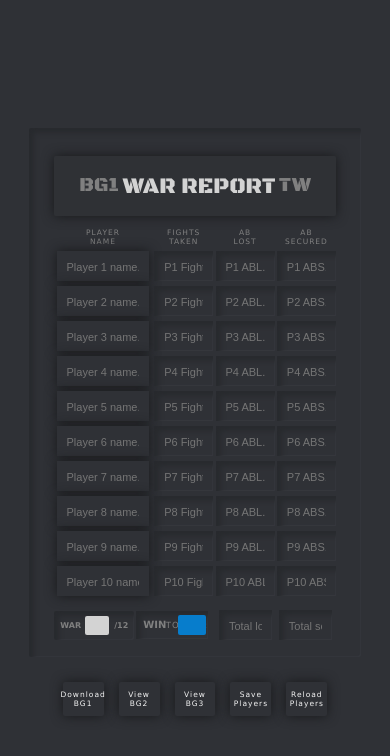
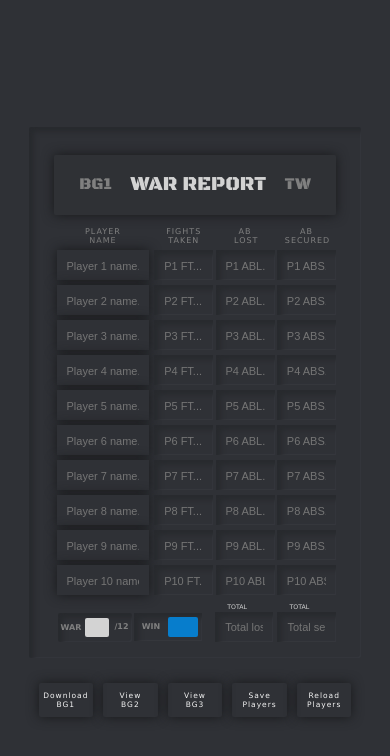
Before and after one commit to sgoudie77/aw-report, a plain HTML site: page index.html in a window 390 px wide. Drawn offline with nearby package versions, Linux system fonts and the light colour scheme.

Commit message:
totals and  responsive updates

```diff
--- a/index.html
+++ b/index.html
@@ -66,34 +66,34 @@
                         <p>Fights Taken</p>
                     </div>
                     <div class="fights-player">
-                        <input type="text" autocomplete="off" placeholder="P1 Fights...">
+                        <input type="text" autocomplete="off" placeholder="P1 FT...">
                     </div>
                     <div class="fights-player">
-                        <input type="text" autocomplete="off" placeholder="P2 Fights...">
+                        <input type="text" autocomplete="off" placeholder="P2 FT...">
                     </div>
                     <div class="fights-player">
-                        <input type="text" autocomplete="off" placeholder="P3 Fights...">
+                        <input type="text" autocomplete="off" placeholder="P3 FT...">
                     </div>
                     <div class="fights-player">
-                        <input type="text" autocomplete="off" placeholder="P4 Fights...">
+                        <input type="text" autocomplete="off" placeholder="P4 FT...">
                     </div>
                     <div class="fights-player">
-                        <input type="text" autocomplete="off" placeholder="P5 Fights...">
+                        <input type="text" autocomplete="off" placeholder="P5 FT...">
                     </div>
                     <div class="fights-player">
-                        <input type="text" autocomplete="off" placeholder="P6 Fights...">
+                        <input type="text" autocomplete="off" placeholder="P6 FT...">
                     </div>
                     <div class="fights-player">
-                        <input type="text" autocomplete="off" placeholder="P7 Fights...">
+                        <input type="text" autocomplete="off" placeholder="P7 FT...">
                     </div>
                     <div class="fights-player">
-                        <input type="text" autocomplete="off" placeholder="P8 Fights...">
+                        <input type="text" autocomplete="off" placeholder="P8 FT...">
                     </div>
                     <div class="fights-player">
-                        <input type="text" autocomplete="off" placeholder="P9 Fights...">
+                        <input type="text" autocomplete="off" placeholder="P9 FT...">
                     </div>
                     <div class="fights-player">
-                        <input type="text" autocomplete="off" placeholder="P10 Fights...">
+                        <input type="text" autocomplete="off" placeholder="P10 FT...">
                     </div>
                 </div>
                 <!-- Fights Area Ends Here -->
@@ -194,12 +194,13 @@
                         </div>
                     </div>
                 </div>
-                <div class="total-text"><p>Totals:</p></div>
-                <div class="total-ab-lost">
-                    <input type="text" autocomplete="off" id="abl11" placeholder="Total lost...">
-                </div>
-                <div class="total-ab-secured">
-                    <input type="text" autocomplete="off" id="abs11" placeholder="Total secured...">
+                <div class="total-abs">
+                    <div class="total-ab-lost">
+                        <input type="text" autocomplete="off" id="abl11" placeholder="Total lost...">
+                    </div>
+                    <div class="total-ab-secured">
+                        <input type="text" autocomplete="off" id="abs11" placeholder="Total secured...">
+                    </div>
                 </div>
             </div>
             <!-- Total Results Area ends Here -->
--- a/style.css
+++ b/style.css
@@ -248,11 +248,77 @@ section {
 }
 /* AB Secured Styles End Here */
 
+/* Total Results Styles Start Here */
+.total-results {
+    position: relative;
+    display: flex;
+    justify-content: space-between;
+    align-items: center;
+    width: 100%;
+    height: auto;
+    margin-top: 1.25rem;
+}
+.total-toggle {
+    position: relative;
+    display: flex;
+    justify-content: center;
+    align-items: center;
+    height: auto;
+    padding: .25rem 0;
+    font-size: 1.1rem;
+}
+/* .total-text, */
+.total-ab-lost,
+.total-ab-secured {
+    position: relative;
+    display: flex;
+    justify-content: center;
+    align-items: center;
+    width: 45%;
+    color: white;
+    margin-left: .5rem;
+}
+.total-abs {
+    position: relative;
+    display: flex;
+    justify-content: right;
+    align-items: center;
+    width: 45%;
+}
+.total-ab-lost:before,
+.total-ab-secured:before {
+        position: absolute;
+        content: 'TOTAL';
+        top:-9px;
+        left: 12px;
+        color: lightgray;
+}
+.total-ab-lost input,
+.total-ab-secured input {
+    padding: .75rem 1rem;
+    width: 100%;
+    background-color: var(--clr-dark-gray);
+    outline: none;
+    border: none;
+    box-shadow: var(--box-shad-morph-inset);
+    color: var(--clr-white);
+}
+.total-ab-lost input[type=text]:focus,
+.total-ab-secured input[type=text]:focus {
+    border: 1px solid red;
+}
+.total-ab-lost input::placeholder,
+.total-ab-secured input::placeholder {
+    font-size: 1.1rem;
+}
+/* Total Results Styles End Here */
+
 /* War Number Styles Start Here */
 .war-num-tog {
     position: relative;
     display: flex;
     justify-content: space-evenly;
+    /* width: 37%; */
     width: 37%;
 }
 .war-num {
@@ -399,64 +465,6 @@ section {
 } */
 /* Toggle Styles End Here */
 
-/* Total Results Styles Start Here */
-.total-results {
-    position: relative;
-    display: flex;
-    justify-content: center;
-    align-items: center;
-    width: 100%;
-    height: auto;
-    margin-top: 1rem;
-}
-.total-toggle {
-    position: relative;
-    display: flex;
-    justify-content: center;
-    align-items: center;
-    height: auto;
-}
-.total-text,
-.total-ab-lost,
-.total-ab-secured {
-    position: relative;
-    display: flex;
-    justify-content: center;
-    align-items: center;
-    width: 20%;
-    color: white;
-    margin-left: .5rem;
-}
-.total-toggle {
-    padding: .25rem 0;
-    font-size: 1.1rem;
-}
-.total-text {
-    font-size: var(--fs-p);
-    text-transform: uppercase;
-    color: gray;
-    letter-spacing: 1px;
-}
-.total-ab-lost input,
-.total-ab-secured input {
-    padding: .75rem 1rem;
-    width: 100%;
-    background-color: var(--clr-dark-gray);
-    outline: none;
-    border: none;
-    box-shadow: var(--box-shad-morph-inset);
-    color: var(--clr-white);
-}
-.total-ab-lost input[type=text]:focus,
-.total-ab-secured input[type=text]:focus {
-    border: 1px solid red;
-}
-.total-ab-lost input::placeholder,
-.total-ab-secured input::placeholder {
-    font-size: 1.1rem;
-}
-/* Total Results Styles End Here */
-
 /* Button Area Styles Start Here */
 .button-area {
     position: relative;
@@ -499,7 +507,7 @@ section {
 /* Responsive Styles Start Here */
 @media screen and (max-width: 1384px) {
     .aw-report-title {
-        padding: .5rem 1.75rem;
+        padding: 0 1.75rem;
     }
     .report-details p {
         font-size: 1rem;
@@ -529,17 +537,9 @@ section {
     .player-area {
         width: 35.5%;
     }
-    .total-text {
-        font-size: 1.25rem;
-    }
-    .war-num-tog {
-        width: 37%;
-    }
-    .total-text,
     .total-ab-lost,
     .total-ab-secured {
         margin-right: .35rem;
-        width: 20%;
     }
     .button-area a,
     #save, #saveb, #savec,
@@ -576,14 +576,19 @@ section {
     .ab-secured-area {
         width: 21%;
     }
-    .total-text,
+    .war-num-tog {
+        justify-content: center;
+        padding-right: 1rem;
+    }
+    .war-num {
+        margin-right: .35rem;
+    }
+    .total-toggle {
+        margin-left: .35rem;
+    }
     .total-ab-lost,
     .total-ab-secured {
-        margin-left: .3rem;
-        width: 22.5%;
-    }
-    .total-text {
-        font-size: 1.1rem;
+        width: 46%;
     }
     .button-area a,
     #save, #saveb, #savec,
@@ -609,8 +614,10 @@ section {
         padding: 0 2rem;
         font-size: .75rem;
     }
-    .total-text {
-        font-size: .85rem;
+    .total-ab-lost,
+    .total-ab-secured {
+        margin-left: .3rem;
+        width: 46%;
     }
     .button-area a,
     #save, #saveb, #savec,
@@ -628,16 +635,27 @@ section {
 }
 @media screen and (max-width: 599px) {
     .aw-report-title p:nth-child(1) {
-        font-size: 2rem;
+        font-size: 1.75rem;
     }
     .aw-report-title p:nth-child(2) {
+        padding-bottom: .25rem;
         font-size: 2.25rem;
     }
     .aw-report-title p:nth-child(3) {
-        font-size: 2rem;
+        font-size: 1.75rem;
+    }
+    .total-toggle {
+        padding-left: .25rem;
     }
     .war-num-tog {
-        width: 37%;
+        justify-content: center;
+        width: 55%;
+    }
+    .war-num {
+        margin-right: .1rem;
+    }
+    .total-toggle {
+        margin-left: .1rem;
     }
     .war-num-inner {
         width: 80px;
@@ -652,20 +670,97 @@ section {
     .tog-btn {
         width: 72px;
     }
-    .total-toggle {
+    .total-ab-lost,
+    .total-ab-secured {
         margin-left: .2rem;
-    }
-    .total-text {
-        width: 21.5%;
+        width: 45%;
     }
     .button-area a,
     #save, #saveb, #savec,
     #reload, #reloadb, #reloadc {
         font-size: .75rem;
+        width: 14%;
+        margin: 0 .5rem;
     }
 }
-/* @media screen and (max-width: 480px) {
+@media screen and (max-width: 499px) {
+    .player-name.top p {
+        font-size: .8rem;
+        padding: 0 2.9rem;
+        text-align: center;
+    }
+    .fights-player p,
+    .ab-lost-player p,
+    .ab-secured-player p {
+        font-size: .8rem;
+    }
+    .war-num-tog {
+        width: 54%;
+        margin-right: 0;
+    }
+
+    .total-abs {
+        width: 46%;
+    }
+    .total-ab-lost,
+    .total-ab-secured {
+        margin-right: 0;
+    }
+    .total-ab-secured {
+        margin-left: .4rem;
+    }
+    .ab-lost-player p {
+        padding: 0 1.85rem;
+    }
+    .ab-secured-player p {
+        padding: 0 .8rem;
+    }
 }
-@media screen and (max-width: 360px) {
-} */
+@media screen and (max-width: 399px) {
+    .aw-report-title p:nth-child(1) {
+        font-size: 1.65rem;
+    }
+    .aw-report-title p:nth-child(2) {
+        padding-bottom: .25rem;
+        font-size: 2rem;
+    }
+    .aw-report-title p:nth-child(3) {
+        font-size: 1.65rem;
+    }
+    .player-name.top p {
+        padding: 0 2rem;
+    }
+    .war-num-inner {
+        width: 74px;
+    }
+    .war-num-tog {
+        padding-right: .1rem;
+    }
+    .total-toggle {
+        padding-left: .05rem;
+    }
+    .war-num:before {
+        left: 3px;
+    }
+    .war-num:after {
+        right: 3px;
+    }
+    .tog-btn {
+        width: 68px;
+    }
+    #tog .knobs:before,
+    #tog .knobs:after {
+        font-size: 8px;
+    }
+    #tog .knobs:before {
+        top: 1px;
+    }
+    #tog .knobs span {
+        width: 30px;
+        left: 34px;
+    }
+    .total-ab-lost {
+        margin-left: 0;
+    }
+}
 /* Responsive Styles End Here */
```
Also changed, not shown: index2.html (+17 -16 lines), index3.html (+17 -16 lines).
